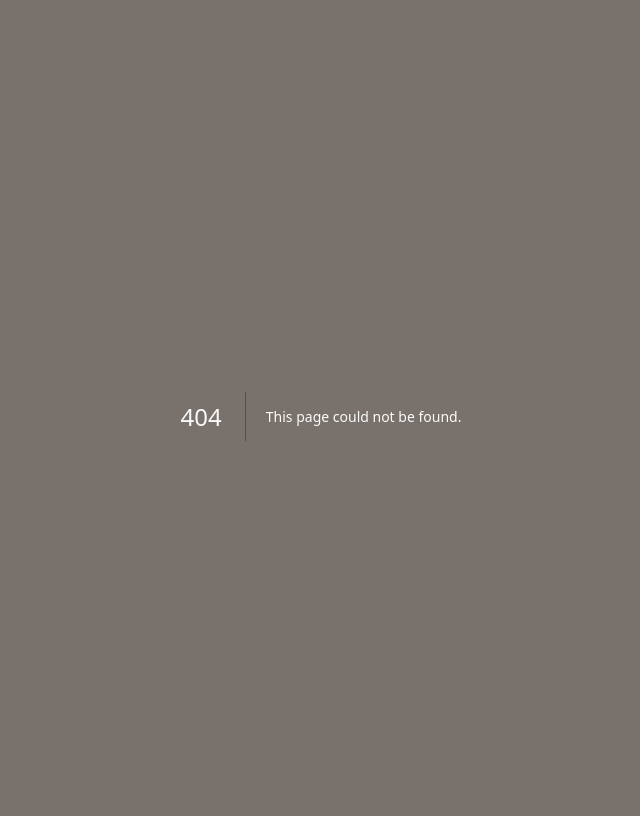
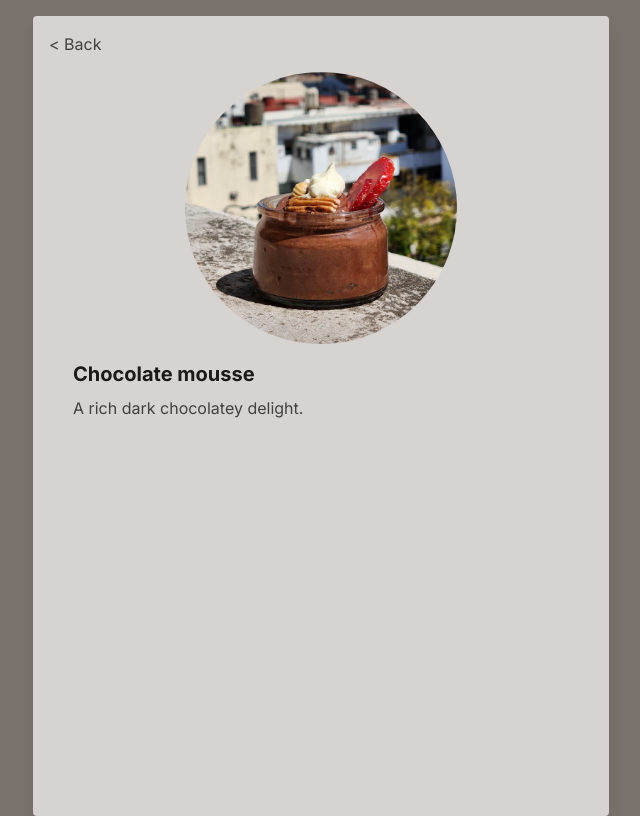
Before and after one commit to amdecker/minerva-cookbook, a Next.js app: page /recipes/chocolate-mousse in a window 1280 px wide. Before the commit this address had no page. Shown: the whole page, without its empty margins (319-959 px from the left). Built offline with nearby package versions, Linux system fonts and the light colour scheme.

Commit message:
Minor style tweaks

```diff
--- a/app/page.tsx
+++ b/app/page.tsx
@@ -1,5 +1,5 @@
 import Link from 'next/link'
-import recipeData from './recipe/recipeData';
+import recipeData from './recipes/recipeData';
 
 export default function Home() {
   return (
@@ -14,7 +14,7 @@ export default function Home() {
       </h2>
       {Object.keys(recipeData).map(dishSlug =>
         <div key={dishSlug}>
-          <Link className='underline' href={`/recipe/${dishSlug}`}>{recipeData[dishSlug].name}</Link>
+          <Link className='underline' href={`/recipes/${dishSlug}`}>{recipeData[dishSlug].name}</Link>
         </div>
       )}
     </div>
--- a/app/recipe/components/RecipeCard.tsx
+++ b/app/recipes/components/RecipeCard.tsx
@@ -5,7 +5,7 @@ const RecipeCard = (props: RecipeData) => {
     return (
         <div className="max-w-xl rounded shadow-lg bg-stone-300 overflow-y-auto p-4">
             <div className="text-stone-700">
-                <Link className="underline" href="/"> {"< Back"} </Link>
+                <Link href="/"> {"< Back"} </Link>
             </div>
             <div className="mx-auto w-1/2 pt-4 overflow-hidden">
                 <img className="w-full rounded-full" src={props.image} alt="Image"/>
```
Also changed, not shown: app/recipes/[slug]/page.tsx (renamed from app/recipe/[slug]/page.tsx), app/recipes/recipeData.tsx (renamed from app/recipe/recipeData.tsx).
